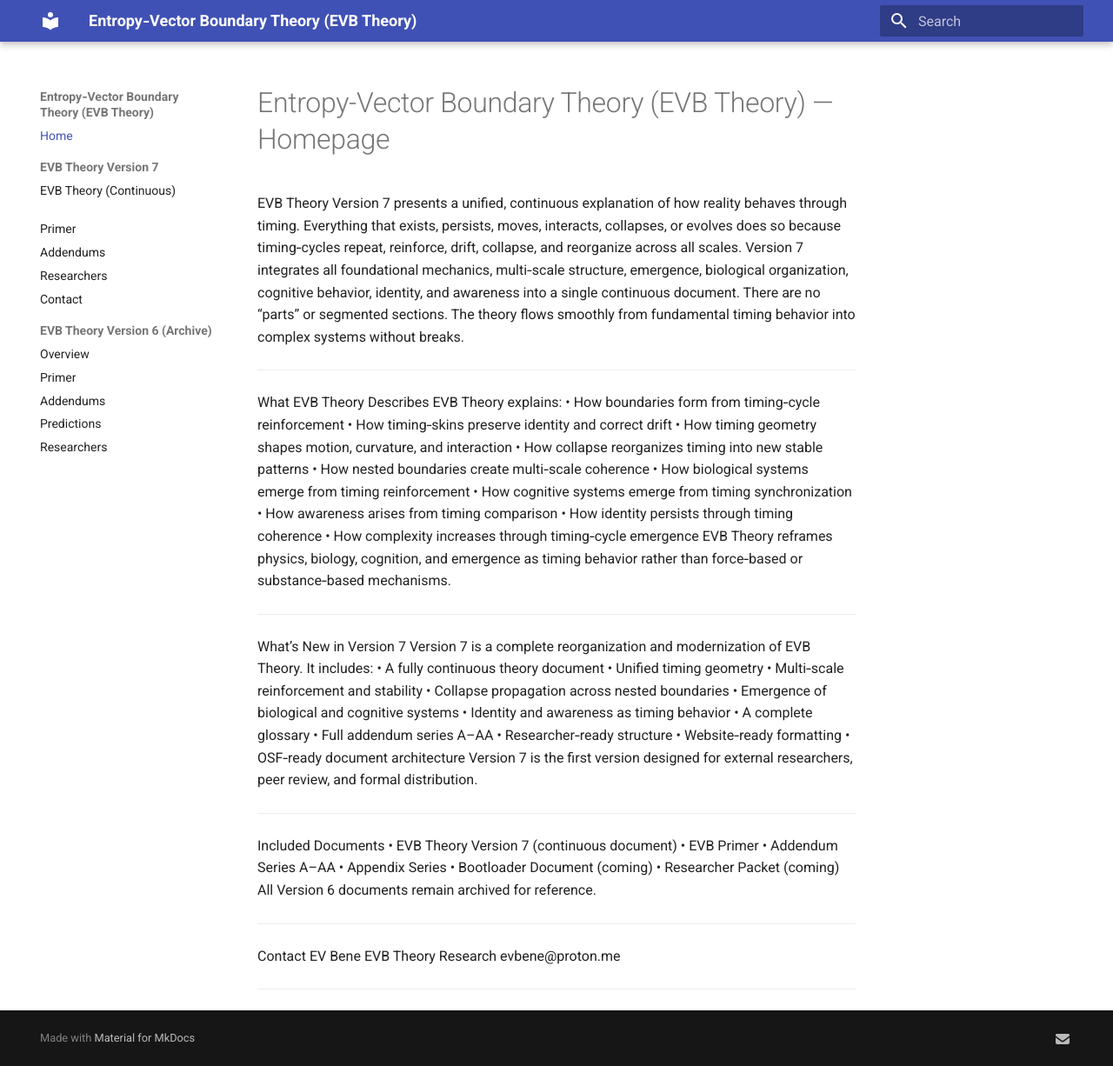
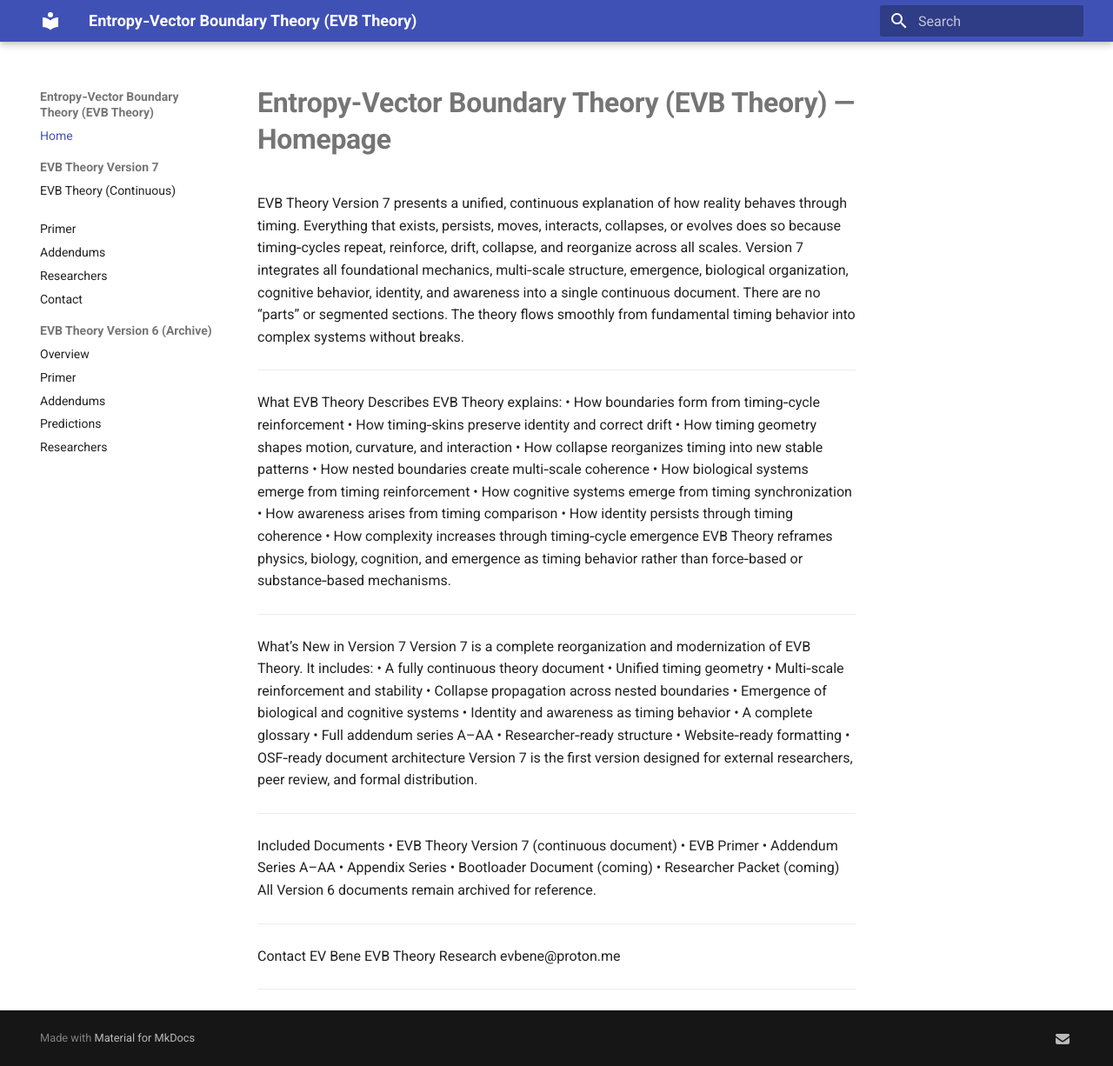
Before and after one commit to evbene/evb-theory, an MkDocs documentation site: the page built from docs/index_V7.md, in a window 1280 px wide and 1226 px high. Shown: the whole window at 87% size. Built offline with MkDocs 1.6.1 and Material for MkDocs 9.7.7, drawn with Linux system fonts in a browser that asks for light colours.

```diff
--- a/docs/index_V7.md
+++ b/docs/index_V7.md
@@ -1,4 +1,4 @@
-#Entropy-Vector Boundary Theory (EVB Theory) — Homepage
+# **Entropy-Vector Boundary Theory (EVB Theory) — Homepage**
 
 EVB Theory Version 7 presents a unified, continuous explanation of how reality behaves through timing.
 Everything that exists, persists, moves, interacts, collapses, or evolves does so because timing‑cycles repeat, reinforce, drift, collapse, and reorganize across all scales.
```
